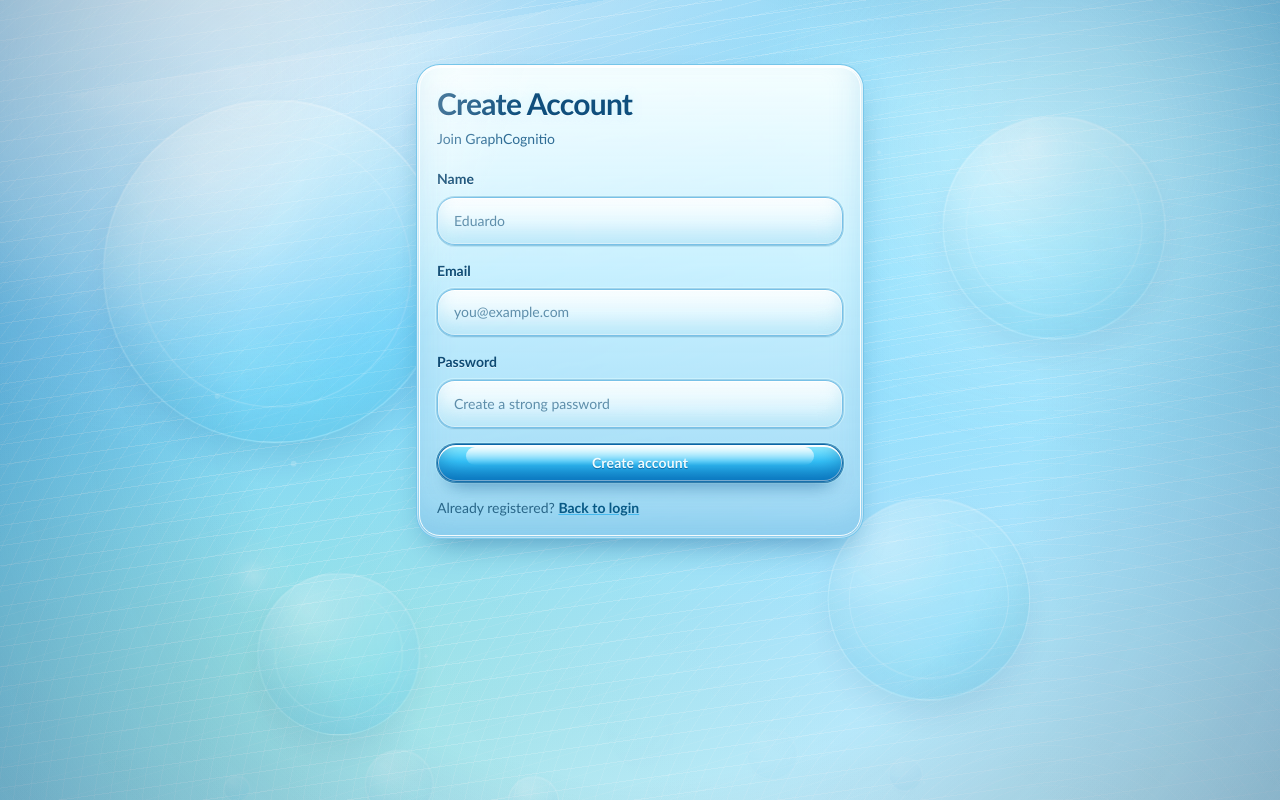
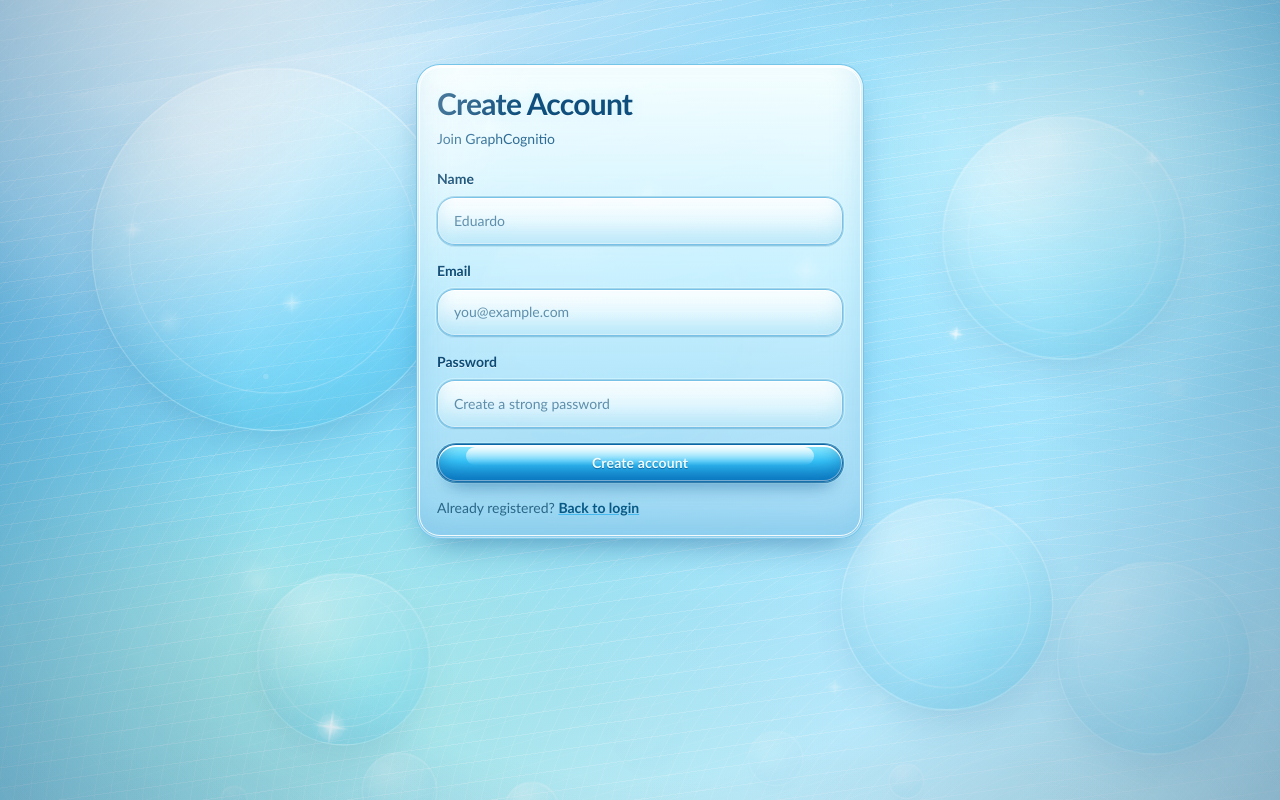
Before and after one commit to GraphCognitio/graphcognitio-web, a React (Vite) app: page /register in a window 1280 px wide. Built offline with nearby package versions, Linux system fonts and the light colour scheme; no server answers.

Commit message:
feat(ui): add richer aero decorative layers

```diff
--- a/src/components/decor/BubbleLayer.tsx
+++ b/src/components/decor/BubbleLayer.tsx
@@ -18,7 +18,7 @@
 
 export function BubbleLayer({ count = 18, className }: BubbleLayerProps) {
   const reducedMotion = usePrefersReducedMotion();
-  const bubbleCount = reducedMotion ? Math.max(6, Math.floor(count / 2)) : count;
+  const bubbleCount = reducedMotion ? Math.max(7, Math.floor(count / 2)) : count;
 
   const bubbles = useMemo<Bubble[]>(() => {
     return Array.from({ length: bubbleCount }, (_, index) => {
@@ -28,11 +28,11 @@
       return {
         id: index,
         left: 2 + rand(17) * 96,
-        size: 14 + rand(19) * 56,
-        duration: 14 + rand(31) * 20,
-        delay: rand(37) * -24,
-        drift: -22 + rand(23) * 44,
-        opacity: 0.14 + rand(29) * 0.26,
+        size: 12 + rand(19) * 66,
+        duration: 16 + rand(31) * 24,
+        delay: rand(37) * -28,
+        drift: -30 + rand(23) * 60,
+        opacity: 0.16 + rand(29) * 0.3,
       };
     });
   }, [bubbleCount]);
--- a/src/components/decor/OrbLayer.tsx
+++ b/src/components/decor/OrbLayer.tsx
@@ -25,27 +25,30 @@
 };
 
 const ORBS: Orb[] = [
-  { id: "orb-main", size: 340, left: "8%", top: "13%", opacity: 0.5, driftX: "14px", driftY: "-14px", duration: "34s" },
-  { id: "orb-lime", size: 220, left: "74%", top: "15%", opacity: 0.44, driftX: "-10px", driftY: "-8px", duration: "28s" },
-  { id: "orb-cyan", size: 200, left: "65%", top: "62%", opacity: 0.4, driftX: "-12px", driftY: "12px", duration: "30s" },
-  { id: "orb-soft", size: 160, left: "20%", top: "72%", opacity: 0.34, driftX: "8px", driftY: "-6px", duration: "26s" },
+  { id: "orb-main", size: 360, left: "7%", top: "9%", opacity: 0.56, driftX: "16px", driftY: "-14px", duration: "34s" },
+  { id: "orb-lime", size: 240, left: "74%", top: "15%", opacity: 0.46, driftX: "-10px", driftY: "-8px", duration: "28s" },
+  { id: "orb-cyan", size: 210, left: "66%", top: "62%", opacity: 0.42, driftX: "-12px", driftY: "12px", duration: "30s" },
+  { id: "orb-soft", size: 170, left: "20%", top: "72%", opacity: 0.34, driftX: "8px", driftY: "-6px", duration: "26s" },
+  { id: "orb-deep", size: 270, left: "37%", top: "24%", opacity: 0.3, driftX: "9px", driftY: "10px", duration: "32s" },
+  { id: "orb-corner", size: 190, left: "83%", top: "70%", opacity: 0.28, driftX: "-8px", driftY: "7px", duration: "24s" },
 ];
 
 const FLARES: Flare[] = [
-  { id: "flare-top", left: "76%", top: "11%", size: "118px", duration: "6.4s" },
-  { id: "flare-mid", left: "42%", top: "24%", size: "88px", duration: "5.8s" },
-  { id: "flare-low", left: "16%", top: "66%", size: "96px", duration: "7.3s" },
+  { id: "flare-top", left: "77%", top: "10%", size: "128px", duration: "6.3s" },
+  { id: "flare-mid", left: "42%", top: "24%", size: "96px", duration: "5.9s" },
+  { id: "flare-low", left: "16%", top: "66%", size: "104px", duration: "7.2s" },
+  { id: "flare-right", left: "89%", top: "44%", size: "74px", duration: "5.3s" },
 ];
 
 export function OrbLayer({ className }: OrbLayerProps) {
   const reducedMotion = usePrefersReducedMotion();
 
   const visibleOrbs = useMemo(() => {
-    return reducedMotion ? ORBS.slice(0, 2) : ORBS;
+    return reducedMotion ? ORBS.slice(0, 3) : ORBS;
   }, [reducedMotion]);
 
   const visibleFlares = useMemo(() => {
-    return reducedMotion ? FLARES.slice(0, 1) : FLARES;
+    return reducedMotion ? FLARES.slice(0, 2) : FLARES;
   }, [reducedMotion]);
 
   return (
--- a/src/components/decor/ParticleCanvas.tsx
+++ b/src/components/decor/ParticleCanvas.tsx
@@ -13,7 +13,7 @@
   vy: number;
   radius: number;
   alpha: number;
-  kind: "dot" | "spark";
+  kind: "dot" | "spark" | "glow";
 };
 
 export function ParticleCanvas({ className, density = 34 }: ParticleCanvasProps) {
@@ -51,15 +51,16 @@
       particles.length = 0;
       const count = reducedMotion ? Math.floor(density / 3) : density;
       for (let index = 0; index < count; index += 1) {
-        const spark = index % 7 === 0;
+        const spark = index % 8 === 0;
+        const glow = index % 11 === 0;
         particles.push({
           x: Math.random() * width,
           y: Math.random() * height,
-          vx: (Math.random() - 0.5) * (spark ? 0.08 : 0.14),
-          vy: (Math.random() - 0.5) * (spark ? 0.07 : 0.12),
-          radius: spark ? 2.2 + Math.random() * 1.4 : 0.9 + Math.random() * 2.2,
-          alpha: spark ? 0.22 + Math.random() * 0.22 : 0.08 + Math.random() * 0.22,
-          kind: spark ? "spark" : "dot",
+          vx: (Math.random() - 0.5) * (spark ? 0.06 : 0.12),
+          vy: (Math.random() - 0.5) * (spark ? 0.05 : 0.1),
+          radius: glow ? 2.8 + Math.random() * 2 : spark ? 2.2 + Math.random() * 1.4 : 0.9 + Math.random() * 2.4,
+          alpha: glow ? 0.14 + Math.random() * 0.16 : spark ? 0.2 + Math.random() * 0.2 : 0.08 + Math.random() * 0.2,
+          kind: glow ? "glow" : spark ? "spark" : "dot",
         });
       }
     };
@@ -99,6 +100,24 @@
           continue;
         }
 
+        if (particle.kind === "glow") {
+          const gradient = context.createRadialGradient(
+            particle.x,
+            particle.y,
+            0,
+            particle.x,
+            particle.y,
+            particle.radius * 3.2
+          );
+          gradient.addColorStop(0, `rgba(232, 252, 255, ${particle.alpha})`);
+          gradient.addColorStop(1, "rgba(232, 252, 255, 0)");
+          context.fillStyle = gradient;
+          context.beginPath();
+          context.arc(particle.x, particle.y, particle.radius * 3.2, 0, Math.PI * 2);
+          context.fill();
+          continue;
+        }
+
         context.beginPath();
         context.fillStyle = `rgba(255,255,255,${particle.alpha})`;
         context.arc(particle.x, particle.y, particle.radius, 0, Math.PI * 2);
--- /dev/null
+++ b/src/components/decor/SparkleLayer.tsx
@@ -0,0 +1,60 @@
+import { useMemo } from "react";
+import { usePrefersReducedMotion } from "../../hooks/usePrefersReducedMotion";
+
+type SparkleLayerProps = {
+  className?: string;
+  count?: number;
+};
+
+type Sparkle = {
+  id: number;
+  left: number;
+  top: number;
+  size: number;
+  opacity: number;
+  duration: number;
+  delay: number;
+};
+
+export function SparkleLayer({ className, count = 14 }: SparkleLayerProps) {
+  const reducedMotion = usePrefersReducedMotion();
+  const sparkleCount = reducedMotion ? Math.max(6, Math.floor(count / 2)) : count;
+
+  const sparkles = useMemo<Sparkle[]>(() => {
+    return Array.from({ length: sparkleCount }, (_, index) => {
+      const seed = (index + 11) * 7919;
+      const rand = (multiplier: number) => ((seed * multiplier) % 1000) / 1000;
+
+      return {
+        id: index,
+        left: 4 + rand(7) * 92,
+        top: 6 + rand(13) * 84,
+        size: 10 + rand(19) * 18,
+        opacity: 0.26 + rand(29) * 0.42,
+        duration: 2.8 + rand(31) * 3.9,
+        delay: rand(37) * -5.6,
+      };
+    });
+  }, [sparkleCount]);
+
+  return (
+    <div className={`aero-sparkle-layer ${className ?? ""}`} aria-hidden="true">
+      {sparkles.map((sparkle) => (
+        <span
+          key={sparkle.id}
+          className="aero-sparkle-cross"
+          style={{
+            left: `${sparkle.left}%`,
+            top: `${sparkle.top}%`,
+            width: `${sparkle.size}px`,
+            height: `${sparkle.size}px`,
+            opacity: sparkle.opacity,
+            animationDuration: `${sparkle.duration}s`,
+            animationDelay: `${sparkle.delay}s`,
+            animationName: reducedMotion ? undefined : "sparkle-twinkle",
+          }}
+        />
+      ))}
+    </div>
+  );
+}
--- a/src/components/layout/AeroScene.tsx
+++ b/src/components/layout/AeroScene.tsx
@@ -3,24 +3,29 @@
 import { FishLayer } from "../decor/FishLayer";
 import { OrbLayer } from "../decor/OrbLayer";
 import { ParticleCanvas } from "../decor/ParticleCanvas";
+import { SparkleLayer } from "../decor/SparkleLayer";
 import { useAeroPerformanceMode } from "../../hooks/useAeroPerformanceMode";
 
 type AeroSceneProps = PropsWithChildren<{
   className?: string;
+  contentClassName?: string;
 }>;
 
-export function AeroScene({ className, children }: AeroSceneProps) {
+export function AeroScene({ className, contentClassName, children }: AeroSceneProps) {
   const { lowPowerMode, prefersReducedMotion } = useAeroPerformanceMode();
 
   return (
     <main className={`aero-page ${className ?? ""}`}>
       <div className="aero-wave-lines" />
-      <OrbLayer className="opacity-95" />
-      {prefersReducedMotion ? null : <ParticleCanvas className="opacity-75" density={lowPowerMode ? 10 : 28} />}
-      <BubbleLayer className="opacity-95" count={lowPowerMode ? 12 : 22} />
-      {lowPowerMode ? null : <FishLayer className="opacity-85" />}
+      <div className="aero-lime-islands" />
+      <OrbLayer className="opacity-100" />
+      {prefersReducedMotion ? null : <ParticleCanvas className="opacity-85" density={lowPowerMode ? 14 : 34} />}
+      <SparkleLayer className="opacity-95 mix-blend-screen" count={lowPowerMode ? 10 : 18} />
+      <BubbleLayer className="opacity-100" count={lowPowerMode ? 14 : 28} />
+      {prefersReducedMotion ? null : <BubbleLayer className="opacity-70 mix-blend-screen" count={lowPowerMode ? 8 : 14} />}
+      {lowPowerMode ? null : <FishLayer className="opacity-90" />}
       <div className="aero-vignette" />
-      <div className="relative z-10 mx-auto w-full max-w-6xl p-4 md:p-8">{children}</div>
+      <div className={`relative z-10 mx-auto w-full max-w-6xl p-4 md:p-8 ${contentClassName ?? ""}`}>{children}</div>
     </main>
   );
 }
```
Also changed, not shown: src/components/decor/FishLayer.tsx (+40 -24 lines).
